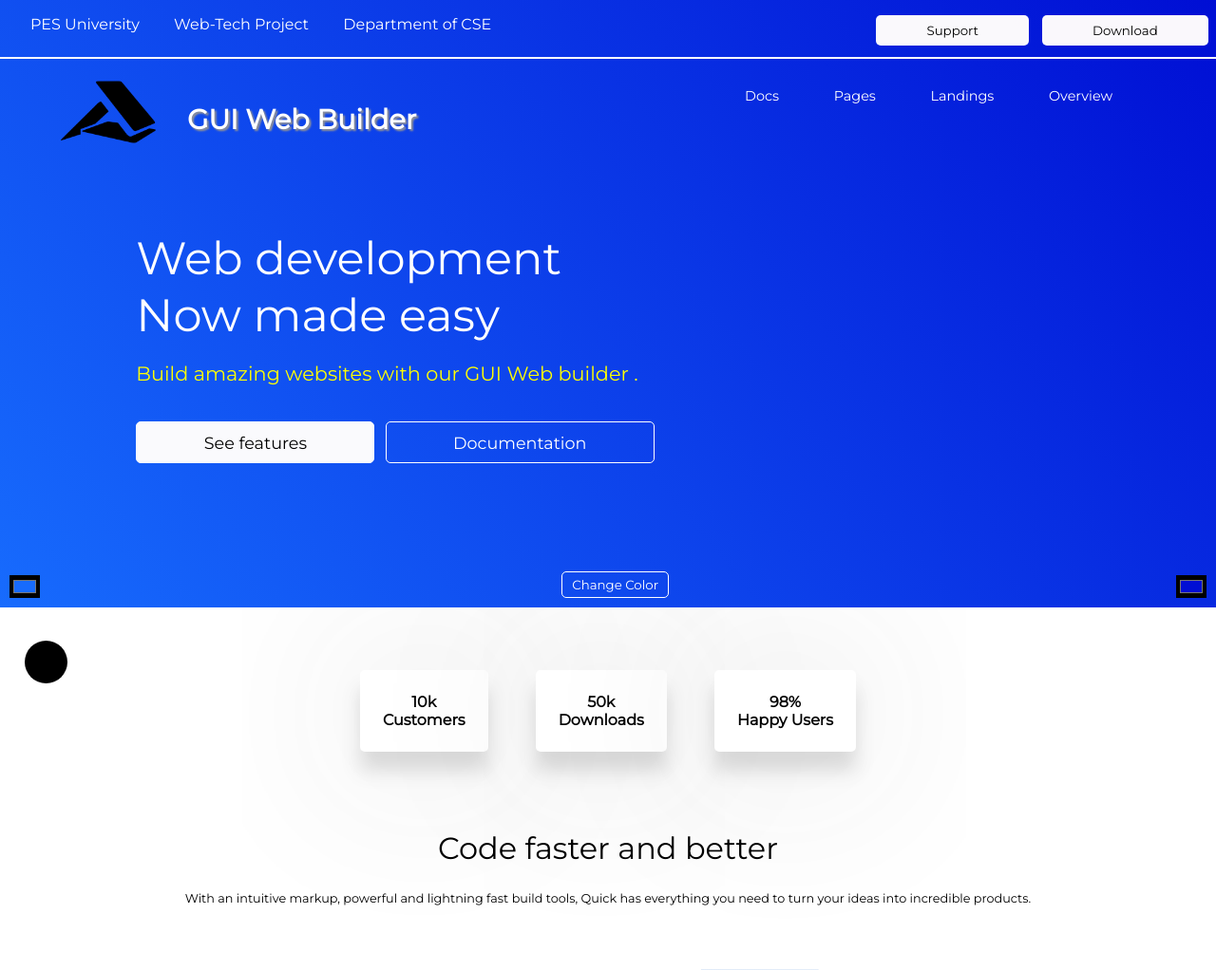
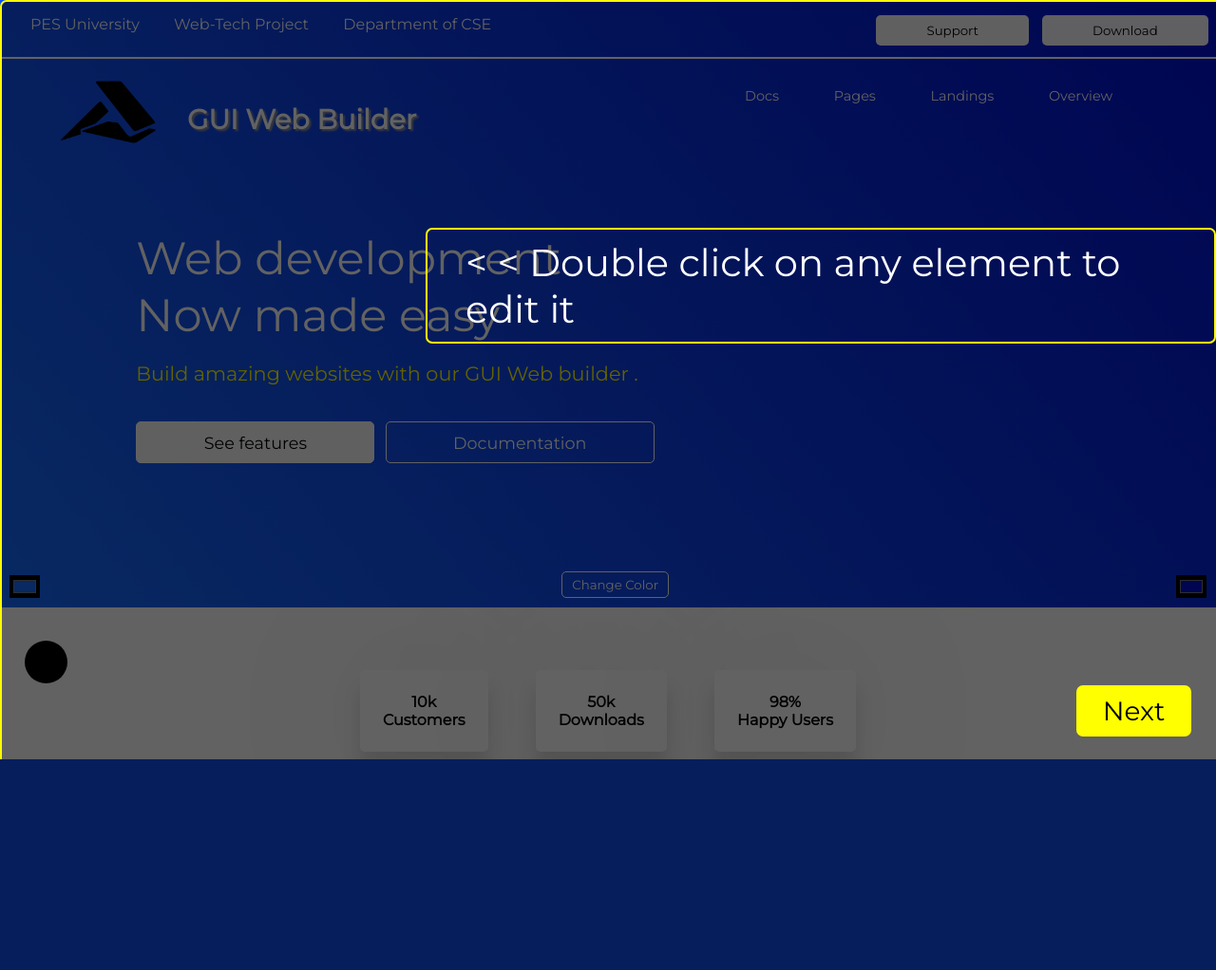
Before and after one commit to NithinSGowda/Webtech-1-Project, a PHP site: page / in a window 1280 px wide. Shown: the top 1022 px of the page at 95% size. After the commit the page ends 800 px from the top, so only its background shows below. Run offline with PHP 8.4, Linux system fonts and the light colour scheme; lists and menus that the app fills with data are empty.

Commit message:
Added tutorial page

```diff
--- a/index.html
+++ b/index.html
@@ -143,6 +143,23 @@
 		</div>
 	</div>
 
+	<div class="tutorial">
+		<div class="tt1">
+			<div class="tt1b">&lt &lt    Double click on any element to edit it</div>
+			<div class="next" onclick="nxt1()">Next</div>
+		</div>
+
+		<div class="tt2">
+			<div class="tt2b">&lt &lt   Drag and drop any element to change its position</div>
+			<div class="next" onclick="nxt2()">Next</div>
+		</div>
+
+		<div class="tt3">
+			<div class="tt3b">Select any two colors and click here to change color</div>
+			<div class="next" onclick="nxt3()">Next</div>
+		</div>
+	</div>
+
 	</body>
 	<div class="dark" onclick="dl()">
 	</div>
--- a/script.js
+++ b/script.js
@@ -86,3 +86,25 @@ function dragElement(elmnt) {
     document.onmousemove = null;
   }
 }
+
+function nxt1(){
+  butn=document.querySelector('.tt1')
+  butn.style.display='none';
+  butn=document.querySelector('.tt2')
+  butn.style.display='block';
+  console.log("Done")
+}
+function nxt2(){
+  butn=document.querySelector('.tt2')
+  butn.style.display='none';
+  butn=document.querySelector('.tt3')
+  butn.style.display='block';
+  console.log("Done")
+}
+function nxt3(){
+  butn=document.querySelector('.tt3')
+  butn.style.display='none';
+  butn=document.querySelector('.tutorial')
+  butn.style.display='none';
+  console.log("Done")
+}
--- a/style.css
+++ b/style.css
@@ -323,3 +323,64 @@ input[type="color"]{
 	font-size:1em;
 	border-radius: 10px
 }
+
+.tutorial{
+	min-width: 100%;
+	min-height: 100%;
+	background-color: rgba(0, 0, 0, 0.616);
+	position: fixed;
+	top: 0;
+	color: white;
+	font-size: 2.5em;
+	padding: 10px 1em 10px 1em;
+	border-radius: 7px;
+	border: 2px solid rgb(255, 251, 0);
+}
+
+.tt1b{
+	position: fixed;
+	top: 30%;
+	left: 35%;
+	padding: 10px 1em 10px 1em;
+	border-radius: 7px;
+	border: 2px solid rgb(255, 251, 0);
+}
+
+.tt2b{
+	position: fixed;
+	top: 42.5%;
+	left: 37%;
+	padding: 10px 1em 10px 1em;
+	border-radius: 7px;
+	border: 2px solid rgb(255, 251, 0);
+}
+
+.tt3b{
+	position: fixed;
+	top: 65%;
+	left: 27%;
+	padding: 10px 1em 10px 1em;
+	border-radius: 7px;
+	border: 2px solid rgb(255, 251, 0);
+}
+
+.next{
+	position: fixed;
+	bottom: 3%;
+	right: 2%;
+	background-color: yellow;
+	color: black;
+	font-size: 0.7em;
+	padding: 10px 1em 10px 1em;
+	border-radius: 7px;
+}
+.tt2{
+	display: none;
+}
+.tt3{
+	display: none;
+}
+.next:hover{
+	background-color: rgb(255, 187, 0);
+	cursor: grab;
+}
```
